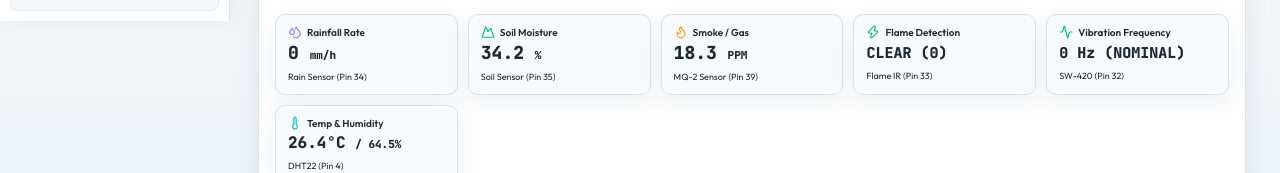
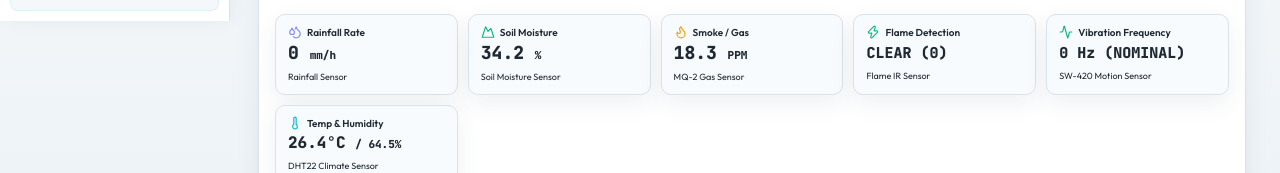
Before and after one commit to iqbal-khan786/Disaster-Management, a React (Vite) app in the folder frontend/: page / in a window 1280 px wide. Shown: the part 779-952 px from the top of the page. Built offline with nearby package versions, Linux system fonts and the light colour scheme; no server answers.

Commit message:
style: remove hardware pin number annotations from sensor cards and reports

```diff
--- a/frontend/src/components/VillageDetailModal.jsx
+++ b/frontend/src/components/VillageDetailModal.jsx
@@ -170,10 +170,10 @@ export function VillageDetailModal({ node, isOpen, onClose, onOpenDispatch, allN
             <div style={{ fontSize: '20px', fontWeight: 800, color: '#818cf8', fontFamily: 'JetBrains Mono' }}>
               {rain} mm/h
             </div>
-            <span style={{ fontSize: '9px', color: '#64748b' }}>Rain Sensor (Pin 34)</span>
+            <span style={{ fontSize: '9px', color: '#64748b' }}>Rainfall Sensor</span>
           </div>
 
-          {/* 2. Soil Moisture (Pin 35) */}
+          {/* 2. Soil Moisture */}
           <div className="glass-card" style={{ padding: '12px', display: 'flex', flexDirection: 'column', gap: '4px' }}>
             <div style={{ display: 'flex', alignItems: 'center', gap: '6px', color: '#10b981' }}>
               <Mountain size={16} />
@@ -182,10 +182,10 @@ export function VillageDetailModal({ node, isOpen, onClose, onOpenDispatch, allN
             <div style={{ fontSize: '20px', fontWeight: 800, color: '#10b981', fontFamily: 'JetBrains Mono' }}>
               {soil}%
             </div>
-            <span style={{ fontSize: '9px', color: '#64748b' }}>Soil Moisture Sensor (Pin 35)</span>
+            <span style={{ fontSize: '9px', color: '#64748b' }}>Soil Moisture Sensor</span>
           </div>
 
-          {/* 3. Smoke & Gas (MQ-2 Pin 39) */}
+          {/* 3. Smoke & Gas */}
           <div className="glass-card" style={{ padding: '12px', display: 'flex', flexDirection: 'column', gap: '4px' }}>
             <div style={{ display: 'flex', alignItems: 'center', gap: '6px', color: '#f59e0b' }}>
               <Flame size={16} />
@@ -194,10 +194,10 @@ export function VillageDetailModal({ node, isOpen, onClose, onOpenDispatch, allN
             <div style={{ fontSize: '20px', fontWeight: 800, color: '#f59e0b', fontFamily: 'JetBrains Mono' }}>
               {smoke} PPM
             </div>
-            <span style={{ fontSize: '9px', color: '#64748b' }}>MQ-2 Gas Sensor (Pin 39)</span>
+            <span style={{ fontSize: '9px', color: '#64748b' }}>MQ-2 Gas Sensor</span>
           </div>
 
-          {/* 4. Flame IR Detection (Pin 33) */}
+          {/* 4. Flame IR Detection */}
           <div className="glass-card" style={{ padding: '12px', display: 'flex', flexDirection: 'column', gap: '4px' }}>
             <div style={{ display: 'flex', alignItems: 'center', gap: '6px', color: node.flameDetected ? '#ef4444' : '#10b981' }}>
               <Zap size={16} />
@@ -206,10 +206,10 @@ export function VillageDetailModal({ node, isOpen, onClose, onOpenDispatch, allN
             <div style={{ fontSize: '16px', fontWeight: 800, color: node.flameDetected ? '#ef4444' : '#10b981', fontFamily: 'JetBrains Mono' }}>
               {node.flameDetected ? 'FLAME DETECTED' : 'CLEAR'}
             </div>
-            <span style={{ fontSize: '9px', color: '#64748b' }}>Flame IR Sensor (Pin 33)</span>
+            <span style={{ fontSize: '9px', color: '#64748b' }}>Flame IR Sensor</span>
           </div>
 
-          {/* 5. Seismic Vibration (SW-420 Pin 32) */}
+          {/* 5. Seismic Vibration */}
           <div className="glass-card" style={{ padding: '12px', display: 'flex', flexDirection: 'column', gap: '4px' }}>
             <div style={{ display: 'flex', alignItems: 'center', gap: '6px', color: '#f59e0b' }}>
               <Activity size={16} />
@@ -218,10 +218,10 @@ export function VillageDetailModal({ node, isOpen, onClose, onOpenDispatch, allN
             <div style={{ fontSize: '15px', fontWeight: 800, color: node.vibration ? '#ef4444' : '#10b981', fontFamily: 'JetBrains Mono' }}>
               {node.vibration ? 'MOTION DETECTED' : 'STABLE'}
             </div>
-            <span style={{ fontSize: '9px', color: '#64748b' }}>SW-420 Motion Sensor (Pin 32)</span>
+            <span style={{ fontSize: '9px', color: '#64748b' }}>SW-420 Motion Sensor</span>
           </div>
 
-          {/* 6. Climate (Temp / Humidity DHT22 Pin 4) */}
+          {/* 6. Climate (Temp / Humidity) */}
           <div className="glass-card" style={{ padding: '12px', display: 'flex', flexDirection: 'column', gap: '4px' }}>
             <div style={{ display: 'flex', alignItems: 'center', gap: '6px', color: '#06b6d4' }}>
               <Thermometer size={16} />
@@ -230,7 +230,7 @@ export function VillageDetailModal({ node, isOpen, onClose, onOpenDispatch, allN
             <div style={{ fontSize: '18px', fontWeight: 800, color: '#f8fafc', fontFamily: 'JetBrains Mono' }}>
               {node.temp || 24.5}°C <span style={{ fontSize: '12px', color: '#06b6d4' }}>({node.humidity || 75}%)</span>
             </div>
-            <span style={{ fontSize: '9px', color: '#64748b' }}>DHT22 Sensor (Pin 4)</span>
+            <span style={{ fontSize: '9px', color: '#64748b' }}>DHT22 Climate Sensor</span>
           </div>
         </div>
 
--- a/frontend/src/components/views/HistoricalDataView.jsx
+++ b/frontend/src/components/views/HistoricalDataView.jsx
@@ -243,7 +243,7 @@ export function HistoricalDataView({ nodes = {} }) {
           <div style={{ fontSize: '22px', fontWeight: 800, color: '#818cf8', fontFamily: 'JetBrains Mono', marginTop: '4px' }}>
             {maxRain} <span style={{ fontSize: '12px', color: '#64748b' }}>mm/h</span>
           </div>
-          <span style={{ fontSize: '10px', color: '#94a3b8' }}>Rain Sensor (Pin 34)</span>
+          <span style={{ fontSize: '10px', color: '#94a3b8' }}>Rainfall Sensor</span>
         </div>
 
         <div className="glass-card" style={{ padding: '14px' }}>
@@ -251,7 +251,7 @@ export function HistoricalDataView({ nodes = {} }) {
           <div style={{ fontSize: '22px', fontWeight: 800, color: '#10b981', fontFamily: 'JetBrains Mono', marginTop: '4px' }}>
             {avgSoil} <span style={{ fontSize: '12px', color: '#64748b' }}>%</span>
           </div>
-          <span style={{ fontSize: '10px', color: '#94a3b8' }}>Soil Saturation (Pin 35)</span>
+          <span style={{ fontSize: '10px', color: '#94a3b8' }}>Soil Moisture Sensor</span>
         </div>
 
         <div className="glass-card" style={{ padding: '14px' }}>
@@ -259,7 +259,7 @@ export function HistoricalDataView({ nodes = {} }) {
           <div style={{ fontSize: '22px', fontWeight: 800, color: '#f59e0b', fontFamily: 'JetBrains Mono', marginTop: '4px' }}>
             {maxSmoke} <span style={{ fontSize: '12px', color: '#64748b' }}>PPM</span>
           </div>
-          <span style={{ fontSize: '10px', color: '#94a3b8' }}>MQ-2 Sensor (Pin 39)</span>
+          <span style={{ fontSize: '10px', color: '#94a3b8' }}>MQ-2 Gas Sensor</span>
         </div>
 
         <div className="glass-card" style={{ padding: '14px' }}>
@@ -267,7 +267,7 @@ export function HistoricalDataView({ nodes = {} }) {
           <div style={{ fontSize: '22px', fontWeight: 800, color: '#f43f5e', fontFamily: 'JetBrains Mono', marginTop: '4px' }}>
             {avgTemp} <span style={{ fontSize: '12px', color: '#64748b' }}>°C</span>
           </div>
-          <span style={{ fontSize: '10px', color: '#94a3b8' }}>DHT22 Sensor (Pin 4)</span>
+          <span style={{ fontSize: '10px', color: '#94a3b8' }}>DHT22 Climate Sensor</span>
         </div>
       </div>
 
--- a/frontend/src/components/views/LiveMonitoringView.jsx
+++ b/frontend/src/components/views/LiveMonitoringView.jsx
@@ -172,7 +172,7 @@ export function LiveMonitoringView({
               <Droplets size={18} color="#818cf8" />
               <span style={{ fontSize: '13px', fontWeight: 800, color: '#f8fafc' }}>Rainfall Precipitation</span>
             </div>
-            <span style={{ fontSize: '10px', color: '#64748b' }}>Rain Sensor (Pin 34)</span>
+            <span style={{ fontSize: '10px', color: '#64748b' }}>Rainfall Sensor</span>
           </div>
 
           <div style={{ display: 'flex', alignItems: 'baseline', gap: '8px' }}>
@@ -196,14 +196,14 @@ export function LiveMonitoringView({
           </div>
         </div>
 
-        {/* Sensor 2: Soil Moisture Content (Soil Sensor Pin 35) */}
+        {/* Sensor 2: Soil Moisture Content */}
         <div className="glass-card" style={{ padding: '16px', display: 'flex', flexDirection: 'column', gap: '10px' }}>
           <div style={{ display: 'flex', justifyContent: 'space-between', alignItems: 'center' }}>
             <div style={{ display: 'flex', alignItems: 'center', gap: '8px' }}>
               <Mountain size={18} color="#10b981" />
               <span style={{ fontSize: '13px', fontWeight: 800, color: '#f8fafc' }}>Soil Moisture & Saturation</span>
             </div>
-            <span style={{ fontSize: '10px', color: '#64748b' }}>Soil v1.2 (Pin 35)</span>
+            <span style={{ fontSize: '10px', color: '#64748b' }}>Soil Moisture Sensor</span>
           </div>
 
           <div style={{ display: 'flex', alignItems: 'baseline', gap: '8px' }}>
@@ -227,14 +227,14 @@ export function LiveMonitoringView({
           </div>
         </div>
 
-        {/* Sensor 3: Smoke & Combustible Gas (MQ-2 Pin 39) */}
+        {/* Sensor 3: Smoke & Combustible Gas */}
         <div className="glass-card" style={{ padding: '16px', display: 'flex', flexDirection: 'column', gap: '10px' }}>
           <div style={{ display: 'flex', justifyContent: 'space-between', alignItems: 'center' }}>
             <div style={{ display: 'flex', alignItems: 'center', gap: '8px' }}>
               <Flame size={18} color="#f59e0b" />
               <span style={{ fontSize: '13px', fontWeight: 800, color: '#f8fafc' }}>Smoke & Combustible Gas</span>
             </div>
-            <span style={{ fontSize: '10px', color: '#64748b' }}>MQ-2 Sensor (Pin 39)</span>
+            <span style={{ fontSize: '10px', color: '#64748b' }}>MQ-2 Gas Sensor</span>
           </div>
 
           <div style={{ display: 'flex', alignItems: 'baseline', gap: '8px' }}>
@@ -258,14 +258,14 @@ export function LiveMonitoringView({
           </div>
         </div>
 
-        {/* Sensor 4: Flame / Fire Detection (IR Optical Pin 33) */}
+        {/* Sensor 4: Flame / Fire Detection */}
         <div className="glass-card" style={{ padding: '16px', display: 'flex', flexDirection: 'column', gap: '10px' }}>
           <div style={{ display: 'flex', justifyContent: 'space-between', alignItems: 'center' }}>
             <div style={{ display: 'flex', alignItems: 'center', gap: '8px' }}>
               <Zap size={18} color={currentNode.flameDetected ? '#ef4444' : '#10b981'} />
               <span style={{ fontSize: '13px', fontWeight: 800, color: '#f8fafc' }}>Flame / Fire Optical Status</span>
             </div>
-            <span style={{ fontSize: '10px', color: '#64748b' }}>Flame IR (Pin 33)</span>
+            <span style={{ fontSize: '10px', color: '#64748b' }}>Flame IR Sensor</span>
           </div>
 
           <div style={{ display: 'flex', alignItems: 'baseline', gap: '8px' }}>
@@ -293,14 +293,14 @@ export function LiveMonitoringView({
           </div>
         </div>
 
-        {/* Sensor 5: Seismic / Slope Vibration (SW-420 Pin 32) */}
+        {/* Sensor 5: Seismic / Slope Vibration */}
         <div className="glass-card" style={{ padding: '16px', display: 'flex', flexDirection: 'column', gap: '10px' }}>
           <div style={{ display: 'flex', justifyContent: 'space-between', alignItems: 'center' }}>
             <div style={{ display: 'flex', alignItems: 'center', gap: '8px' }}>
               <Activity size={18} color="#f59e0b" />
               <span style={{ fontSize: '13px', fontWeight: 800, color: '#f8fafc' }}>Seismic / Slope Shift</span>
             </div>
-            <span style={{ fontSize: '10px', color: '#64748b' }}>SW-420 Sensor (Pin 32)</span>
+            <span style={{ fontSize: '10px', color: '#64748b' }}>SW-420 Motion Sensor</span>
           </div>
 
           <div style={{ display: 'flex', alignItems: 'baseline', gap: '8px' }}>
@@ -331,14 +331,14 @@ export function LiveMonitoringView({
           </div>
         </div>
 
-        {/* Sensor 6: Atmospheric Temp & Humidity (DHT22 Pin 4) */}
+        {/* Sensor 6: Atmospheric Temp & Humidity */}
         <div className="glass-card" style={{ padding: '16px', display: 'flex', flexDirection: 'column', gap: '10px' }}>
           <div style={{ display: 'flex', justifyContent: 'space-between', alignItems: 'center' }}>
             <div style={{ display: 'flex', alignItems: 'center', gap: '8px' }}>
               <Thermometer size={18} color="#06b6d4" />
               <span style={{ fontSize: '13px', fontWeight: 800, color: '#f8fafc' }}>Ambient Climate</span>
             </div>
-            <span style={{ fontSize: '10px', color: '#64748b' }}>DHT22 Sensor (Pin 4)</span>
+            <span style={{ fontSize: '10px', color: '#64748b' }}>DHT22 Climate Sensor</span>
           </div>
 
           <div style={{ display: 'grid', gridTemplateColumns: '1fr 1fr', gap: '10px' }}>
--- a/frontend/src/components/views/OverviewView.jsx
+++ b/frontend/src/components/views/OverviewView.jsx
@@ -496,7 +496,7 @@ export function OverviewView({
             <div style={{ fontSize: '18px', fontWeight: 800, color: '#818cf8', fontFamily: 'JetBrains Mono', marginTop: '2px' }}>
               {selectedNode.rainMm || 0} <span style={{ fontSize: '11px', color: '#64748b' }}>mm/h</span>
             </div>
-            <span style={{ fontSize: '9px', color: '#64748b' }}>Rain Sensor (Pin 34)</span>
+            <span style={{ fontSize: '9px', color: '#64748b' }}>Rainfall Sensor</span>
           </div>
 
           {/* 2. Soil Moisture */}
@@ -508,7 +508,7 @@ export function OverviewView({
             <div style={{ fontSize: '18px', fontWeight: 800, color: '#10b981', fontFamily: 'JetBrains Mono', marginTop: '2px' }}>
               {selectedNode.soilMoisture || 0} <span style={{ fontSize: '11px', color: '#64748b' }}>%</span>
             </div>
-            <span style={{ fontSize: '9px', color: '#64748b' }}>Soil Sensor (Pin 35)</span>
+            <span style={{ fontSize: '9px', color: '#64748b' }}>Soil Moisture Sensor</span>
           </div>
 
           {/* 3. Smoke & Gas */}
@@ -520,7 +520,7 @@ export function OverviewView({
             <div style={{ fontSize: '18px', fontWeight: 800, color: '#f59e0b', fontFamily: 'JetBrains Mono', marginTop: '2px' }}>
               {selectedNode.smokeLevel || 0} <span style={{ fontSize: '11px', color: '#64748b' }}>PPM</span>
             </div>
-            <span style={{ fontSize: '9px', color: '#64748b' }}>MQ-2 Sensor (Pin 39)</span>
+            <span style={{ fontSize: '9px', color: '#64748b' }}>MQ-2 Gas Sensor</span>
           </div>
 
           {/* 4. Flame IR */}
@@ -538,7 +538,7 @@ export function OverviewView({
             }}>
               {selectedNode.flameDetected ? 'FLAME (1)' : 'CLEAR (0)'}
             </div>
-            <span style={{ fontSize: '9px', color: '#64748b' }}>Flame IR (Pin 33)</span>
+            <span style={{ fontSize: '9px', color: '#64748b' }}>Flame IR Sensor</span>
           </div>
 
           {/* 5. Seismic Vibration */}
@@ -556,7 +556,7 @@ export function OverviewView({
             }}>
               {selectedNode.vibration ? `${selectedNode.vibrationFreq || 380} Hz (TREMOR)` : '0 Hz (NOMINAL)'}
             </div>
-            <span style={{ fontSize: '9px', color: '#64748b' }}>SW-420 (Pin 32)</span>
+            <span style={{ fontSize: '9px', color: '#64748b' }}>SW-420 Motion Sensor</span>
           </div>
 
           {/* 6. Climate (Temp / Hum) */}
@@ -568,7 +568,7 @@ export function OverviewView({
             <div style={{ fontSize: '16px', fontWeight: 800, color: '#f43f5e', fontFamily: 'JetBrains Mono', marginTop: '2px' }}>
               {selectedNode.temp || 24.5}°C <span style={{ fontSize: '11px', color: '#06b6d4' }}>/ {selectedNode.humidity || 75}%</span>
             </div>
-            <span style={{ fontSize: '9px', color: '#64748b' }}>DHT22 (Pin 4)</span>
+            <span style={{ fontSize: '9px', color: '#64748b' }}>DHT22 Climate Sensor</span>
           </div>
         </div>
       </div>
--- a/frontend/src/hooks/useDisasterWebSocket.js
+++ b/frontend/src/hooks/useDisasterWebSocket.js
@@ -49,8 +49,8 @@ const INITIAL_HISTORY = [
 ];
 
 /**
- * Universal Packet Parser for 6 physical sensors:
- * Rain (Pin 34), Soil (Pin 35), Smoke (Pin 39), Flame (Pin 33), Vibration (Pin 32), DHT22 (Pin 4)
+ * 6 Physical Environmental Sensors:
+ * Rainfall Precipitation, Soil Moisture Saturation, MQ-2 Gas/Smoke, Flame IR, SW-420 Motion, DHT22 Climate
  */
 function parseAnyIncomingData(rawInput) {
   if (!rawInput) return null;
--- a/frontend/src/utils/generatePdfReport.js
+++ b/frontend/src/utils/generatePdfReport.js
@@ -134,7 +134,7 @@ export function generateDisasterPDFReport({ logs = [], currentNode = {}, summary
     {
       title: 'Flame Detection (IR)',
       val: currentNode.flameDetected ? 'FLAME TRIP (CRITICAL)' : 'CLEAR (NOMINAL)',
-      sub: 'IR Optical Sensor (Pin 33)'
+      sub: 'IR Optical Sensor'
     },
     {
       title: 'Seismic / Slope Vibration',
```
Also changed, not shown: 1 other file (tests, documents, lock files or other folders).
